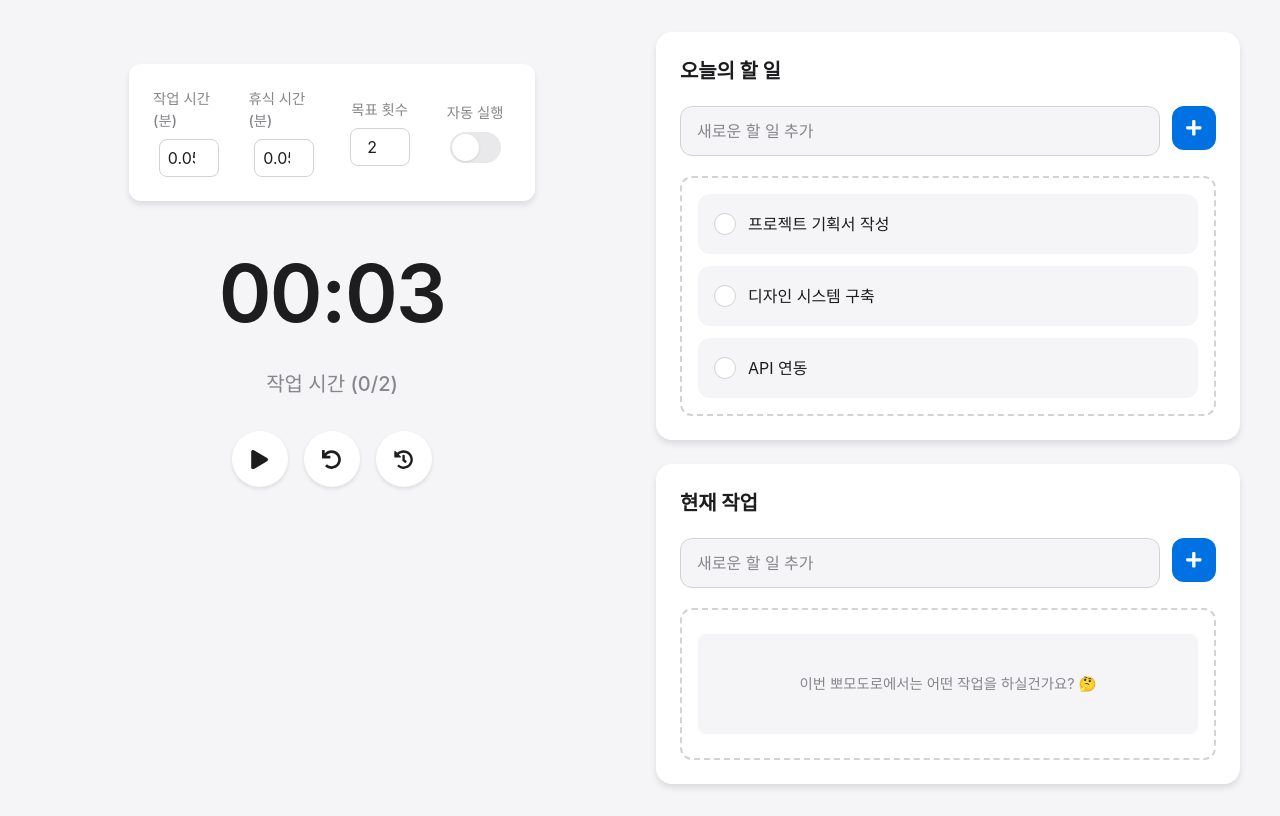
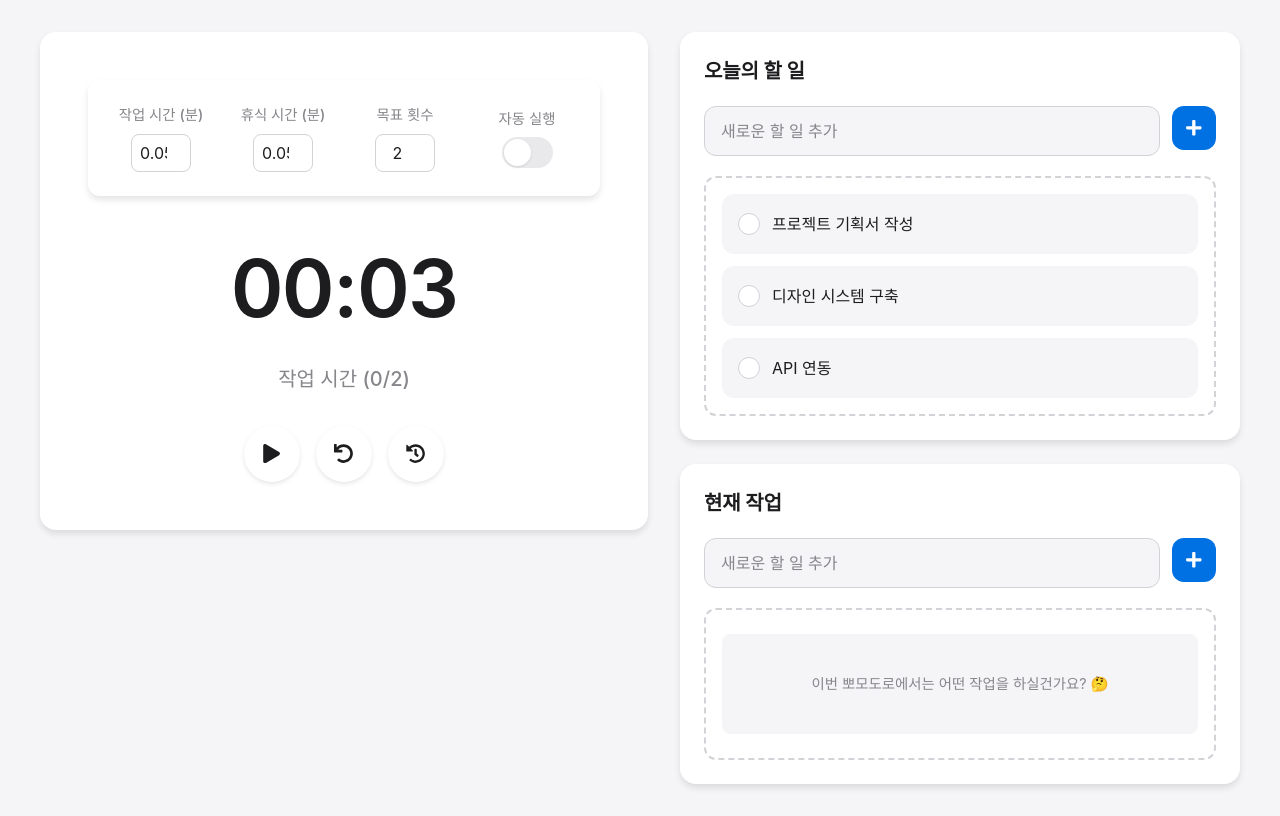
Before and after one commit to jchyng/Pomodoro-web, a React (Create React App) app: page / in a window 1280 px wide. Built offline with nearby package versions, Linux system fonts and the light colour scheme; a web font is replaced by a local one.

Commit message:
타이머 페이지 ui 정리

```diff
--- a/src/components/Timer/Timer.module.css
+++ b/src/components/Timer/Timer.module.css
@@ -2,10 +2,9 @@
   display: flex;
   flex-direction: column;
   align-items: center;
-  justify-content: center;
-  padding: 2rem;
-  max-width: 600px;
-  margin: 0 auto;
+  justify-content: flex-start;
+  padding: 1.5rem;
+  width: 100%;
 }
 
 .settings {
@@ -17,6 +16,7 @@
   border-radius: 12px;
   box-shadow: 0 4px 6px rgba(0, 0, 0, 0.1);
   width: 100%;
+  flex-wrap: wrap;
 }
 
 .settingGroup {
@@ -24,12 +24,15 @@
   flex-direction: column;
   align-items: center;
   gap: 0.5rem;
+  min-width: 80px;
+  flex: 1;
 }
 
 .settingGroup label {
   font-size: 0.9rem;
   color: #86868b;
   font-weight: 500;
+  white-space: nowrap;
 }
 
 .settingGroup input {
--- a/src/pages/PomodoroPage/PomodoroPage.module.css
+++ b/src/pages/PomodoroPage/PomodoroPage.module.css
@@ -15,6 +15,7 @@
   gap: 2rem;
   width: 100%;
   max-width: 1200px;
+  align-items: flex-start;
 }
 
 .timerSection {
@@ -22,6 +23,10 @@
   display: flex;
   flex-direction: column;
   align-items: center;
+  background-color: #fff;
+  border-radius: 16px;
+  padding: 1.5rem;
+  box-shadow: 0 4px 6px rgba(0, 0, 0, 0.1);
 }
 
 .todoSection {
```
